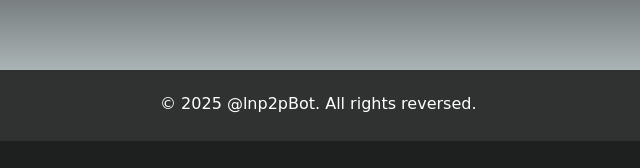
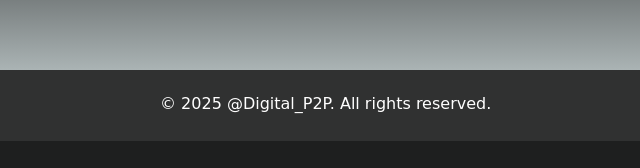
Before and after one commit to DigitalP2PBot/digitalp2p.github.io, a plain HTML site: page disclaimer.es.html in a window 1280 px wide. Shown: the part 629-797 px from the top of the page, 0-640 px from the left. Drawn offline with Linux system fonts and the light colour scheme; a web font is replaced by a local one.

Commit message:
disclaimer,resources updates

```diff
--- a/disclaimer.es.html
+++ b/disclaimer.es.html
@@ -60,7 +60,7 @@
       </div>
       <footer class="footer">
         <div class="footer-container">
-          © 2025 @lnp2pBot. All rights reversed.
+          © 2025 @Digital_P2P. All rights reserved.
           <a href="https://github.com/DigitalP2PBot/bot" target="_blank" rel="noopener noreferrer" class="footer_link"><i class="fab fa-github footer_icon"></i></a>
         </div>
       </footer>
```
Also changed, not shown: disclaimer.html (+1 -1 lines), resources.html (+1 -1 lines).
